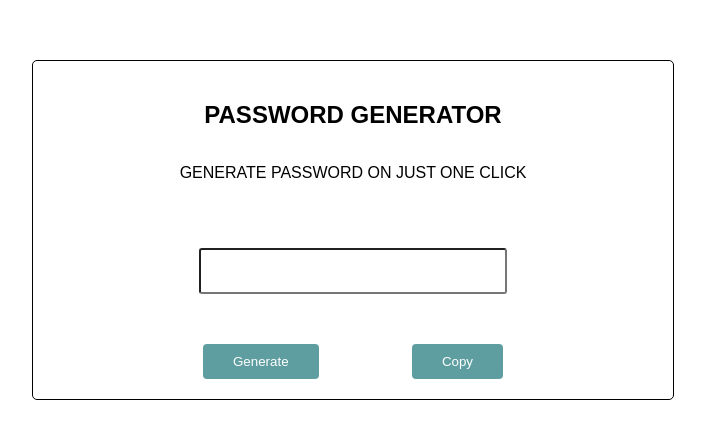
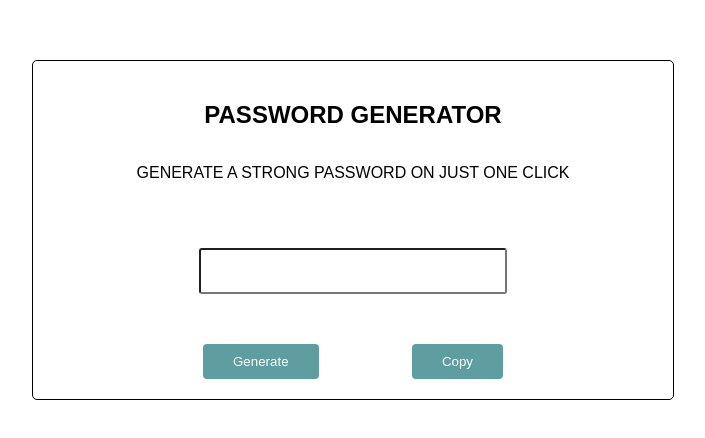
Before and after one commit to adnan-saiyed/password-generator, a plain HTML site: page index.html in a window 1280 px wide. Shown: the part 178-616 px from the top of the page, without its empty margins (287-992 px from the left). Drawn offline with Linux system fonts and the light colour scheme.

Commit message:
Second commit

```diff
--- a/index.html
+++ b/index.html
@@ -11,7 +11,7 @@
     <div class="container">
       <div class="box">
         <h2>Password generator</h2>
-        <p>Generate password on just one click</p>
+        <p>Generate a strong password on just one click</p>
         <input type="text" id="input-field" />
         <div class="button-box">
           <button id="generate-btn">Generate</button>
```
